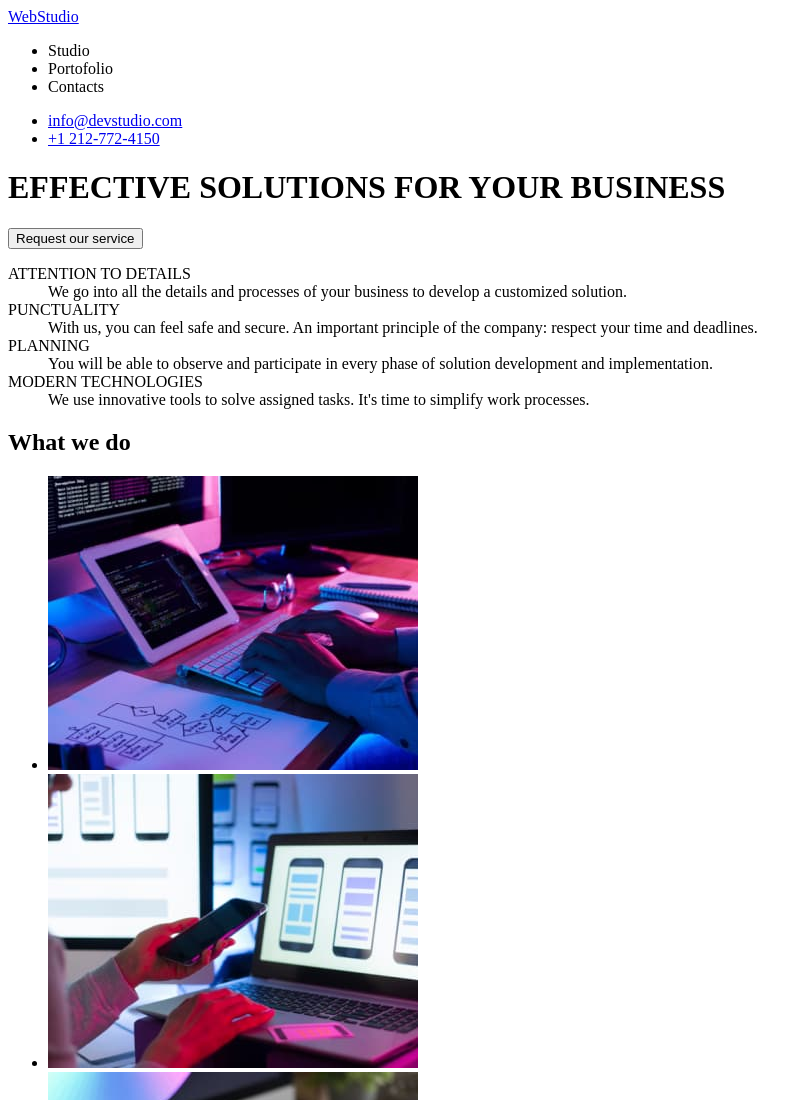
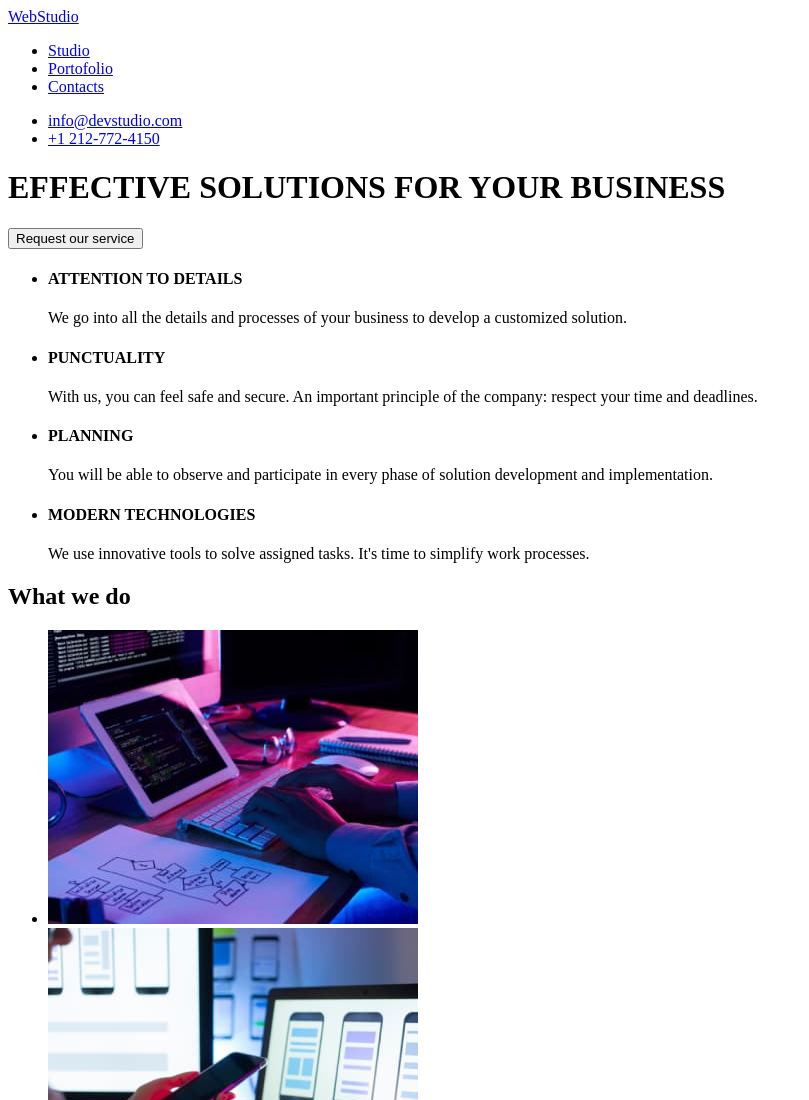
Before and after one commit to NicuBac/goit-markup-hw-01, a plain HTML site: page index.html in a window 1280 px wide. Shown: the top 1100 px of the page, without its empty margins (0-809 px from the left). Drawn offline with Linux system fonts and the light colour scheme.

Commit message:
Update nav and company description

```diff
--- a/index.html
+++ b/index.html
@@ -11,9 +11,9 @@
     <a href="index.html">WebStudio</a>
     <nav>
       <ul>
-        <li>Studio</li>
-        <li>Portofolio</li>
-        <li>Contacts</li>
+        <li><a href="studio.html">Studio</a></li>
+        <li><a href="portofolio.html">Portofolio</a></li>
+        <li><a href="contacts.html">Contacts</a></li>
       </ul>
     </nav>
     <ul>
@@ -27,16 +27,24 @@
     <button type="button">Request our service</button>
 
     <div>
-      <dl>
-        <dt>ATTENTION TO DETAILS</dt>
-        <dd>We go into all the details and processes of your business to develop a customized solution.</dd>
-        <dt>PUNCTUALITY</dt>
-        <dd>With us, you can feel safe and secure. An important principle of the company: respect your time and deadlines.</dd>
-        <dt>PLANNING</dt>
-        <dd>You will be able to observe and participate in every phase of solution development and implementation.</dd>
-        <dt>MODERN TECHNOLOGIES</dt>
-        <dd>We use innovative tools to solve assigned tasks. It's time to simplify work processes.</dd>
-      </dl>
+      <ul>
+        <li>
+          <h4>ATTENTION TO DETAILS</h4>
+          <p>We go into all the details and processes of your business to develop a customized solution.</p>
+        </li>
+        <li>
+          <h4>PUNCTUALITY</h4>
+          <p>With us, you can feel safe and secure. An important principle of the company: respect your time and deadlines.</p>
+        </li>
+        <li>
+          <h4>PLANNING</h4>
+          <p>You will be able to observe and participate in every phase of solution development and implementation.</p>
+        </li>
+        <li>
+          <h4>MODERN TECHNOLOGIES</h4>
+          <p>We use innovative tools to solve assigned tasks. It's time to simplify work processes.</p>
+        </li>
+      </ul>
     </div>
 
     <section>
```
